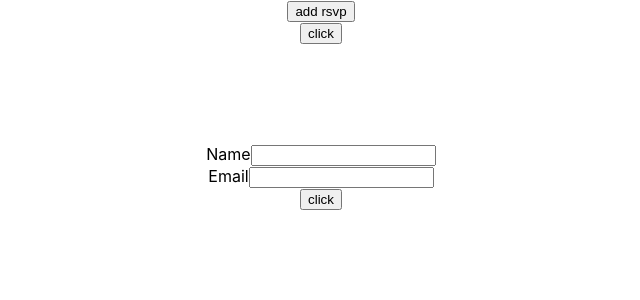
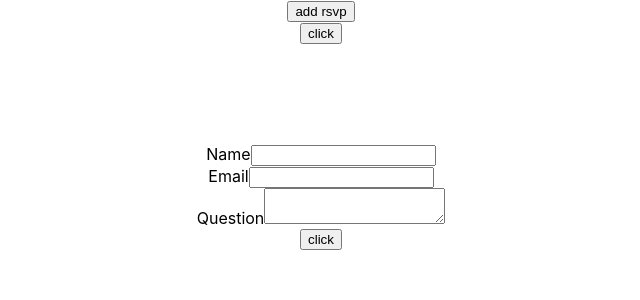
Before and after one commit to matthewmcclatchie/wedding-site, a React (Create React App) app: page / in a window 1280 px wide. Shown: the top 300 px of the page, without its empty margins (319-959 px from the left). Built offline with nearby package versions, Linux system fonts and the light colour scheme.

Commit message:
switch question input for textarea

```diff
--- a/src/components/ContactForm/ContactForm.tsx
+++ b/src/components/ContactForm/ContactForm.tsx
@@ -22,6 +22,7 @@ export const ContactForm: React.FC = () => {
           <input id="name" {...register("name", { required: true })} />
           {errors?.name && "name is required"}
         </div>
+
         <div>
           <label htmlFor="email">Email</label>
           <input
@@ -36,6 +37,11 @@ export const ContactForm: React.FC = () => {
           {errors?.email?.type === "pattern" && "doesn't look quite right"}
         </div>
 
+        <div>
+          <label htmlFor="question">Question</label>
+          <textarea id="question" {...register("question")}></textarea>
+        </div>
+
         <button type="submit">click</button>
       </form>
     </div>
--- a/src/components/Rsvp/Rsvp.tsx
+++ b/src/components/Rsvp/Rsvp.tsx
@@ -121,7 +121,10 @@ export const Rsvp: React.FC<RsvpProps> = ({
 
           <div>
             <label htmlFor={`${id}.question`}>Question</label>
-            <input id={`${id}.question`} {...register(`${id}.question`)} />
+            <textarea
+              id={`${id}.question`}
+              {...register(`${id}.question`)}
+            ></textarea>
           </div>
         </>
       )}
```
